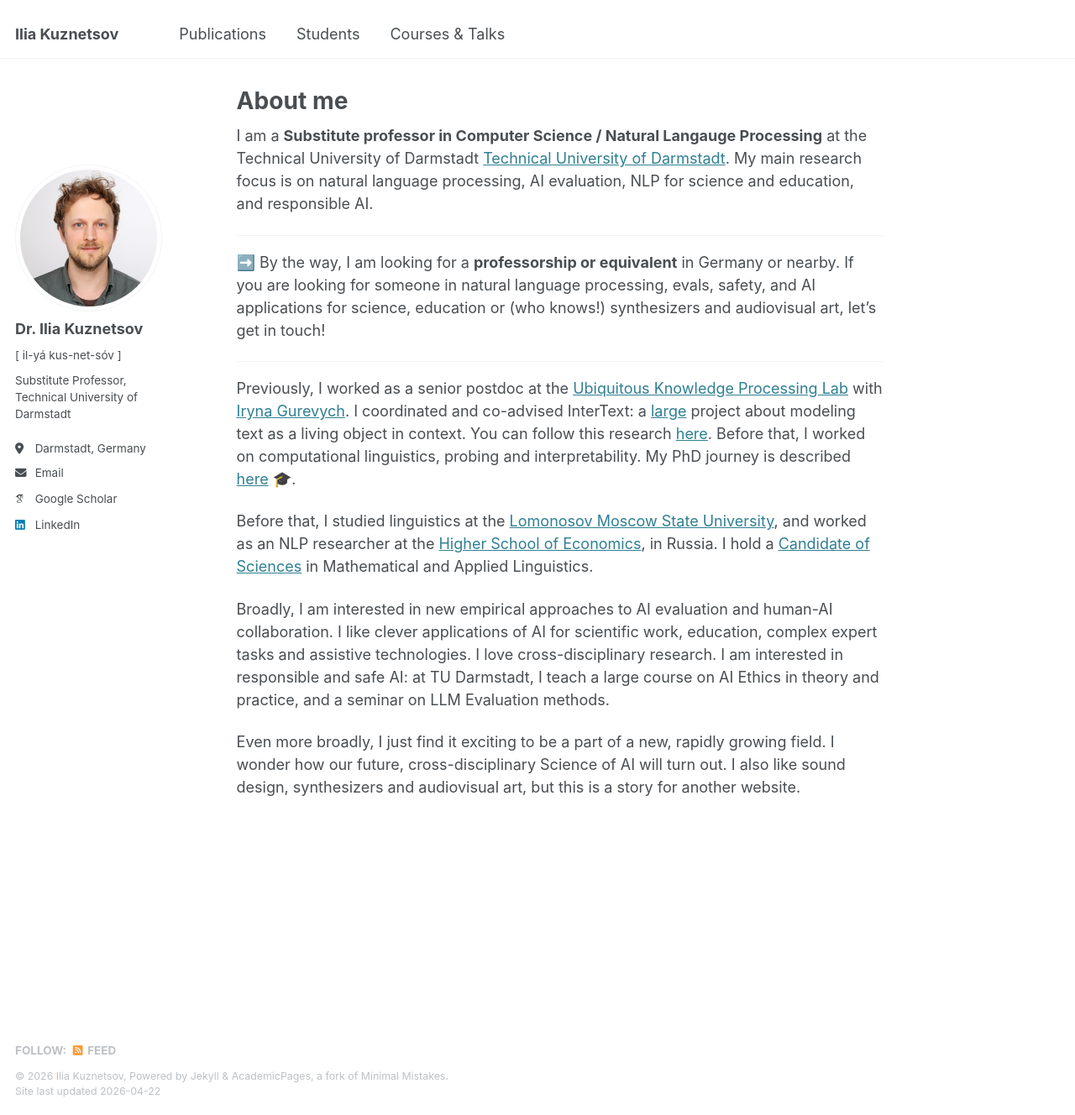
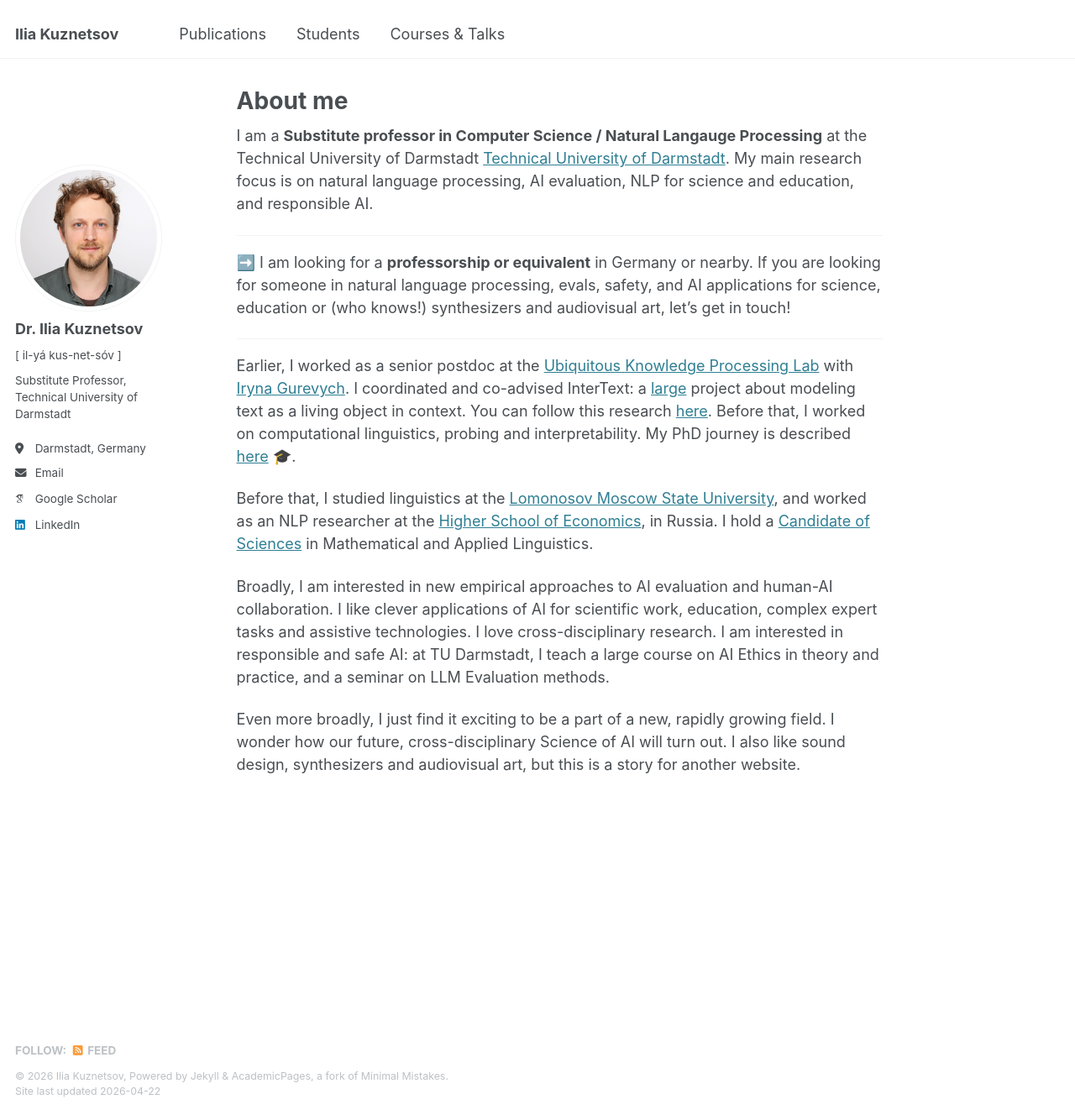
Before and after one commit to iokuznetsov/iokuznetsov.github.io, a Jekyll site: the page built from _pages/about.md, in a window 1280 px wide and 1328 px high. Shown: the whole window at 84% size. Built offline with Jekyll 4.4.1, drawn with Linux system fonts in a browser that asks for light colours; some web fonts are replaced.

Commit message:
Rephrase sentences for improved clarity in about page

```diff
--- a/_pages/about.md
+++ b/_pages/about.md
@@ -11,11 +11,11 @@ I am a **Substitute professor in Computer Science / Natural Langauge Processing*
 
 ---
 
-➡️ By the way, I am looking for a **professorship or equivalent** in Germany or nearby. If you are looking for someone in natural language processing, evals, safety, and AI applications for science, education or (who knows!) synthesizers and audiovisual art, let's get in touch!
+➡️ I am looking for a **professorship or equivalent** in Germany or nearby. If you are looking for someone in natural language processing, evals, safety, and AI applications for science, education or (who knows!) synthesizers and audiovisual art, let's get in touch!
 
 ---
 
-Previously, I worked as a senior postdoc at the [Ubiquitous Knowledge Processing Lab](https://www.informatik.tu-darmstadt.de/ukp/ukp_home/index.en.jsp) with [Iryna Gurevych](https://www.informatik.tu-darmstadt.de/ukp/ukp_home/head_ukp/index.en.jsp). I coordinated and co-advised InterText: a [large](https://erc.europa.eu/projects-statistics/science-stories/artificial-intelligence-living-texts) project about modeling text as a living object in context. You can follow this research [here](https://intertext.ukp-lab.de/). Before that, I worked on computational linguistics, probing and interpretability. My PhD journey is described [here](https://tuprints.ulb.tu-darmstadt.de/19851/) 🎓.
+Earlier, I worked as a senior postdoc at the [Ubiquitous Knowledge Processing Lab](https://www.informatik.tu-darmstadt.de/ukp/ukp_home/index.en.jsp) with [Iryna Gurevych](https://www.informatik.tu-darmstadt.de/ukp/ukp_home/head_ukp/index.en.jsp). I coordinated and co-advised InterText: a [large](https://erc.europa.eu/projects-statistics/science-stories/artificial-intelligence-living-texts) project about modeling text as a living object in context. You can follow this research [here](https://intertext.ukp-lab.de/). Before that, I worked on computational linguistics, probing and interpretability. My PhD journey is described [here](https://tuprints.ulb.tu-darmstadt.de/19851/) 🎓.
 
 Before that, I studied linguistics at the [Lomonosov Moscow State University](https://lomonosov.university), and worked as an NLP researcher at the [Higher School of Economics](https://www.hse.ru/en/), in Russia. I hold a [Candidate of Sciences](https://en.wikipedia.org/wiki/Candidate_of_Sciences) in Mathematical and Applied Linguistics.
 
```
